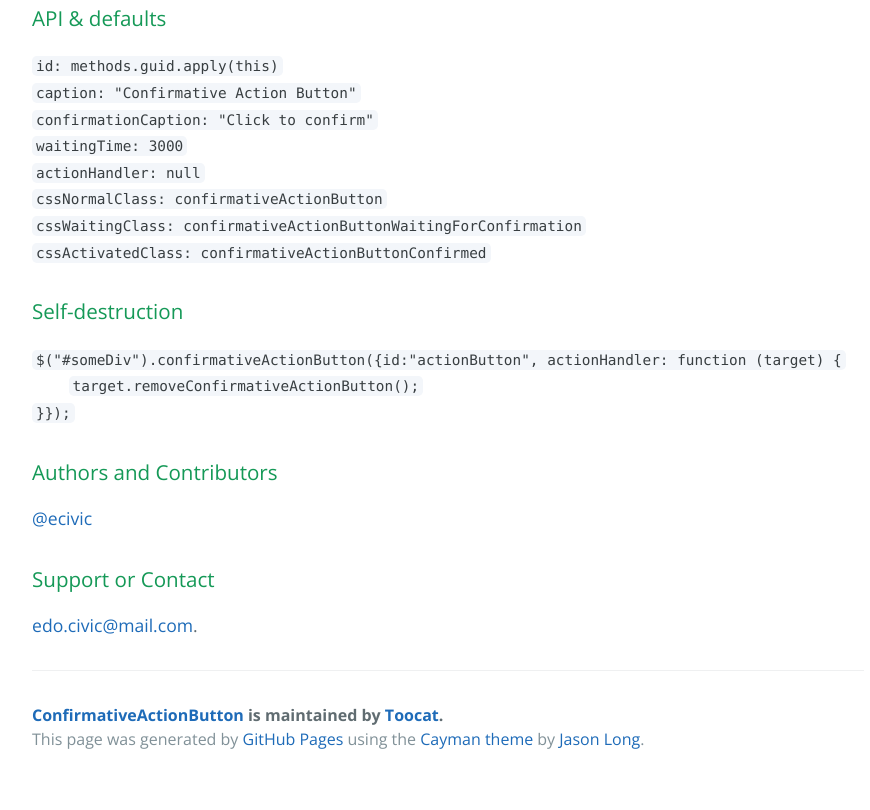
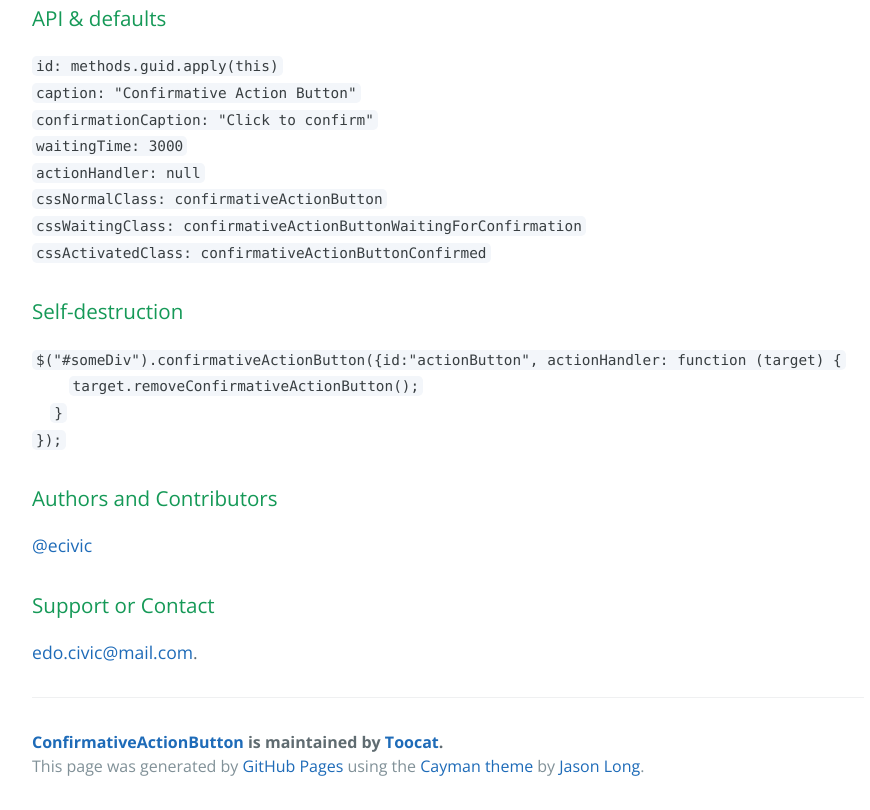
Before and after one commit to Toocat/ConfirmationButton, a plain HTML site: page index.html in a window 1280 px wide. Shown: the part 1270-2080 px from the top of the page, without its empty margins (192-1062 px from the left). Before the commit the page ends 2053 px from the top, so only its background shows below. Drawn offline with nearby package versions, Linux system fonts and the light colour scheme.

```diff
--- a/index.html
+++ b/index.html
@@ -62,7 +62,8 @@
 
 <p><code>$("#someDiv").confirmativeActionButton({id:"actionButton", actionHandler: function (target) {</code><br>
         <code>target.removeConfirmativeActionButton();</code><br>
-<code>}});</code><br></p>
+    <code>}</code><br>
+<code>});</code><br></p>
 
 <h3>
 <a id="authors-and-contributors" class="anchor" href="#authors-and-contributors" aria-hidden="true"><span aria-hidden="true" class="octicon octicon-link"></span></a>Authors and Contributors</h3>
```
Also changed, not shown: params.json (+1 -1 lines).
